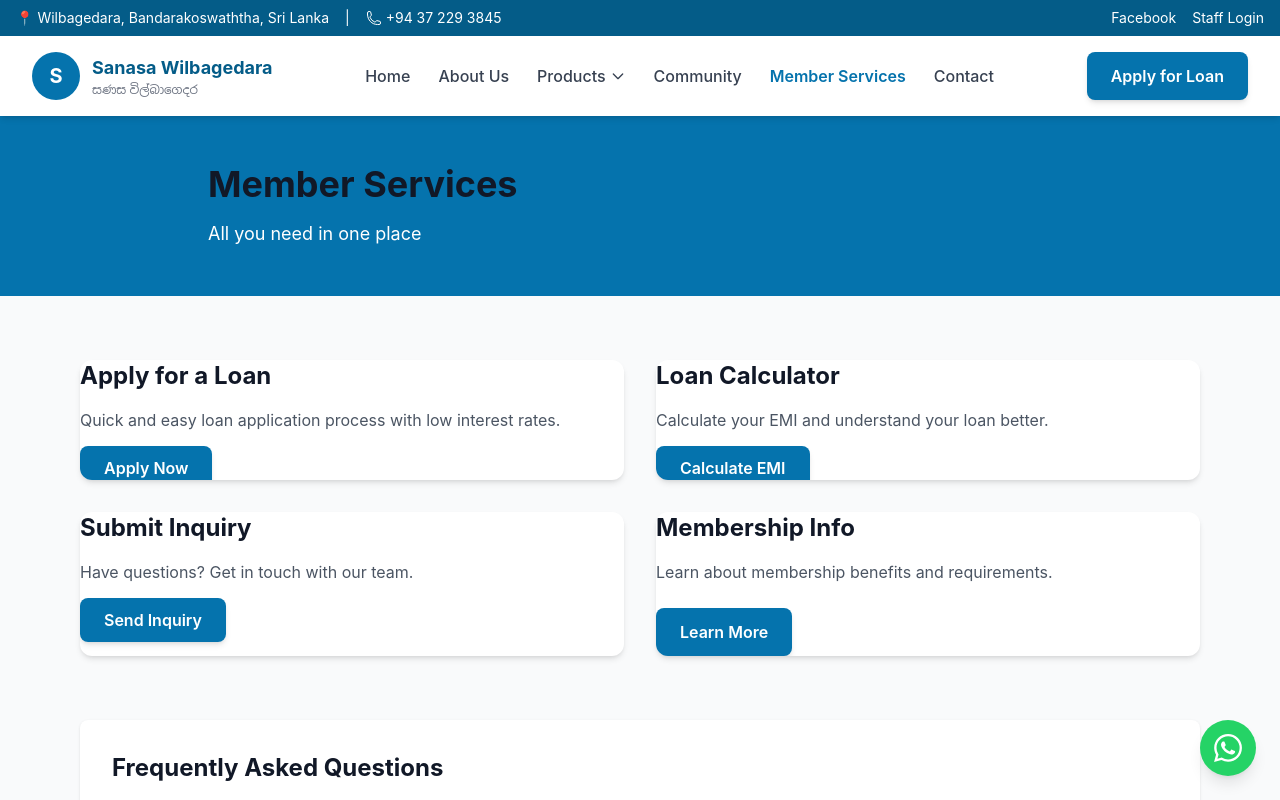
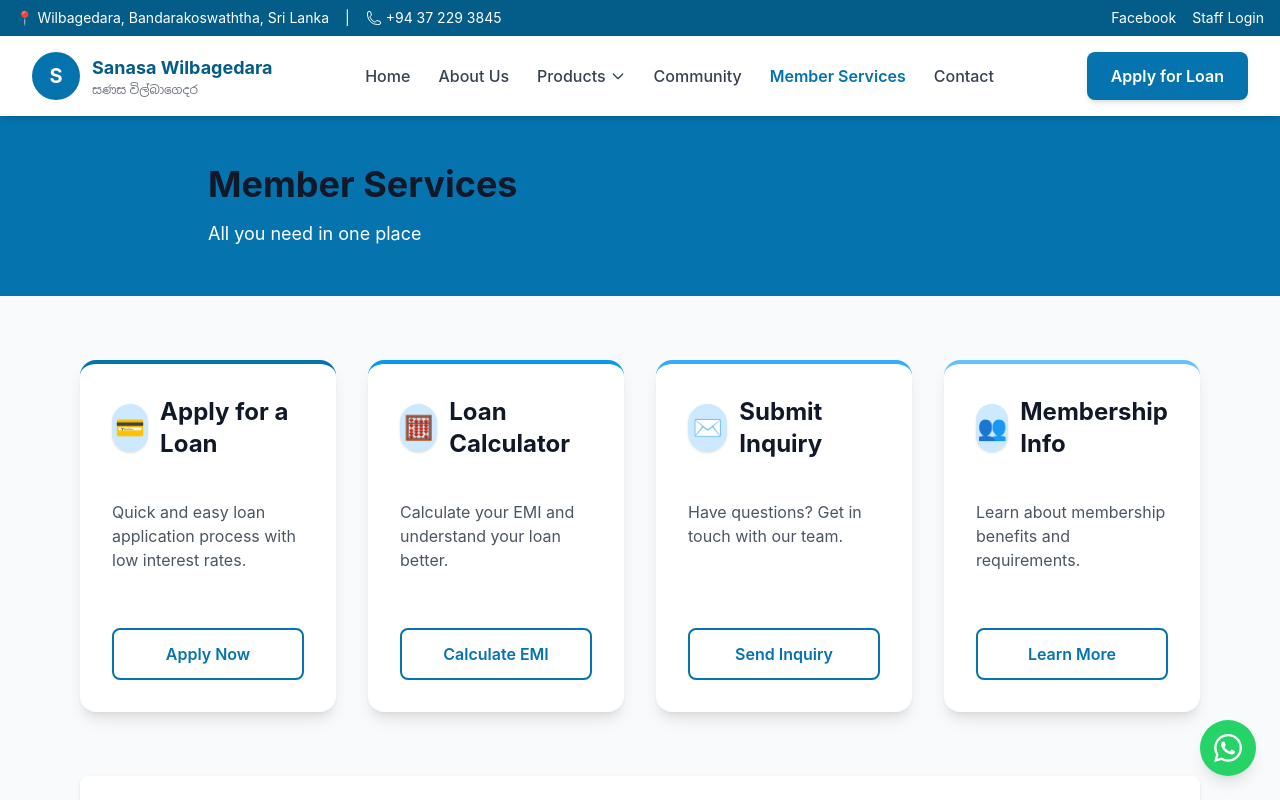
Before and after one commit to lakkaru/sanasa-wilbagedara, a React (Create React App) app in the folder client/: page /member-services in a window 1280 px wide. Shown: the top 800 px of the page. Built offline with nearby package versions, Linux system fonts and the light colour scheme; a web font is replaced by a local one.

Commit message:
feat: enhance Member Services Page layout and styling with new card designs and hover effects

```diff
--- a/client/src/pages/MemberServicesPage.jsx
+++ b/client/src/pages/MemberServicesPage.jsx
@@ -21,43 +21,53 @@ export default function MemberServicesPage() {
 
         {/* Content */}
         <section className="max-w-6xl mx-auto px-4 py-16">
-          <div className="grid md:grid-cols-2 gap-8 mb-16">
-            <div className="card">
-              <h3 className="text-2xl font-bold mb-4">Apply for a Loan</h3>
-              <p className="text-gray-600 mb-6">
-                Quick and easy loan application process with low interest rates.
-              </p>
-              <Link to="/loans" className="btn-primary">
-                Apply Now
-              </Link>
+          <div className="grid md:grid-cols-2 lg:grid-cols-4 gap-8 mb-16">
+            {/* Apply for a Loan */}
+            <div className="card group hover:scale-105 hover:bg-sanasa-blue-50 transition-transform duration-300 border-t-4 border-sanasa-blue-700 rounded-2xl shadow-lg p-8 flex flex-col gap-3 md:gap-4 lg:gap-6 h-full">
+              <div className="flex items-center mb-4">
+                <span className="inline-flex items-center justify-center w-12 h-12 rounded-full bg-sanasa-blue-100 text-sanasa-blue-700 text-2xl mr-3 shadow">💳</span>
+                <h3 className="text-2xl font-bold">Apply for a Loan</h3>
+              </div>
+              <p className="text-gray-600 mb-6">Quick and easy loan application process with low interest rates.</p>
+              <div className="mt-auto pt-2">
+                <Link to="/loans" className="btn-secondary w-full flex items-center justify-center text-base font-semibold">Apply Now</Link>
+              </div>
             </div>
 
-            <div className="card">
-              <h3 className="text-2xl font-bold mb-4">Loan Calculator</h3>
-              <p className="text-gray-600 mb-6">
-                Calculate your EMI and understand your loan better.
-              </p>
-              <Link to="/loans" className="btn-primary">
-                Calculate EMI
-              </Link>
+            {/* Loan Calculator */}
+            <div className="card group hover:scale-105 hover:bg-sanasa-blue-50 transition-transform duration-300 border-t-4 border-sanasa-blue-500 rounded-2xl shadow-lg p-8 flex flex-col gap-3 md:gap-4 lg:gap-6 h-full">
+              <div className="flex items-center mb-4">
+                <span className="inline-flex items-center justify-center w-12 h-12 rounded-full bg-sanasa-blue-100 text-sanasa-blue-700 text-2xl mr-3 shadow">🧮</span>
+                <h3 className="text-2xl font-bold">Loan Calculator</h3>
+              </div>
+              <p className="text-gray-600 mb-6">Calculate your EMI and understand your loan better.</p>
+              <div className="mt-auto pt-2">
+                <Link to="/loans" className="btn-secondary w-full flex items-center justify-center text-base font-semibold">Calculate EMI</Link>
+              </div>
             </div>
 
-            <div className="card">
-              <h3 className="text-2xl font-bold mb-4">Submit Inquiry</h3>
-              <p className="text-gray-600 mb-6">
-                Have questions? Get in touch with our team.
-              </p>
-              <Link to="/contact" className="btn-primary">
-                Send Inquiry
-              </Link>
+            {/* Submit Inquiry */}
+            <div className="card group hover:scale-105 hover:bg-sanasa-blue-50 transition-transform duration-300 border-t-4 border-sanasa-blue-400 rounded-2xl shadow-lg p-8 flex flex-col gap-3 md:gap-4 lg:gap-6 h-full">
+              <div className="flex items-center mb-4">
+                <span className="inline-flex items-center justify-center w-12 h-12 rounded-full bg-sanasa-blue-100 text-sanasa-blue-700 text-2xl mr-3 shadow">✉️</span>
+                <h3 className="text-2xl font-bold">Submit Inquiry</h3>
+              </div>
+              <p className="text-gray-600 mb-6">Have questions? Get in touch with our team.</p>
+              <div className="mt-auto pt-2">
+                <Link to="/contact" className="btn-secondary w-full flex items-center justify-center text-base font-semibold">Send Inquiry</Link>
+              </div>
             </div>
 
-            <div className="card">
-              <h3 className="text-2xl font-bold mb-4">Membership Info</h3>
-              <p className="text-gray-600 mb-6">
-                Learn about membership benefits and requirements.
-              </p>
-              <button className="btn-primary">Learn More</button>
+            {/* Membership Info */}
+            <div className="card group hover:scale-105 hover:bg-sanasa-blue-50 transition-transform duration-300 border-t-4 border-sanasa-blue-300 rounded-2xl shadow-lg p-8 flex flex-col gap-3 md:gap-4 lg:gap-6 h-full">
+              <div className="flex items-center mb-4">
+                <span className="inline-flex items-center justify-center w-12 h-12 rounded-full bg-sanasa-blue-100 text-sanasa-blue-700 text-2xl mr-3 shadow">👥</span>
+                <h3 className="text-2xl font-bold">Membership Info</h3>
+              </div>
+              <p className="text-gray-600 mb-6">Learn about membership benefits and requirements.</p>
+              <div className="mt-auto pt-2">
+                <button className="btn-secondary w-full flex items-center justify-center text-base font-semibold">Learn More</button>
+              </div>
             </div>
           </div>
 
```
